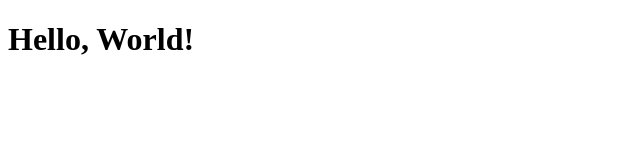
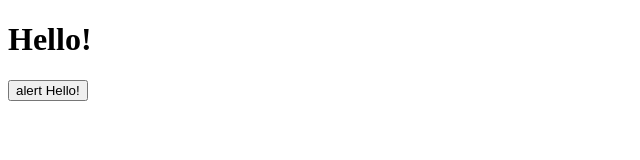
Before and after one commit to Pram-Programming/kimhojun, a plain HTML site: page index.html in a window 1280 px wide. Shown: the whole page, without its empty margins (0-640 px from the left). Drawn offline with Linux system fonts and the light colour scheme.

Commit message:
Update index.html

```diff
--- a/index.html
+++ b/index.html
@@ -1,9 +1,10 @@
 <!DOCTYPE html>
 <html>
     <body>
-        <h1>Hello, World!</h1>
+        <h1>Hello!</h1>
+        <button id="hello">alert Hello!</button>
         <script>
-            alert('MinWoongLee')
+            document.querySelector('#hello').addEventListener('click', () => alert('Hello!'))
         </script>
     </body>
 </html>
```
